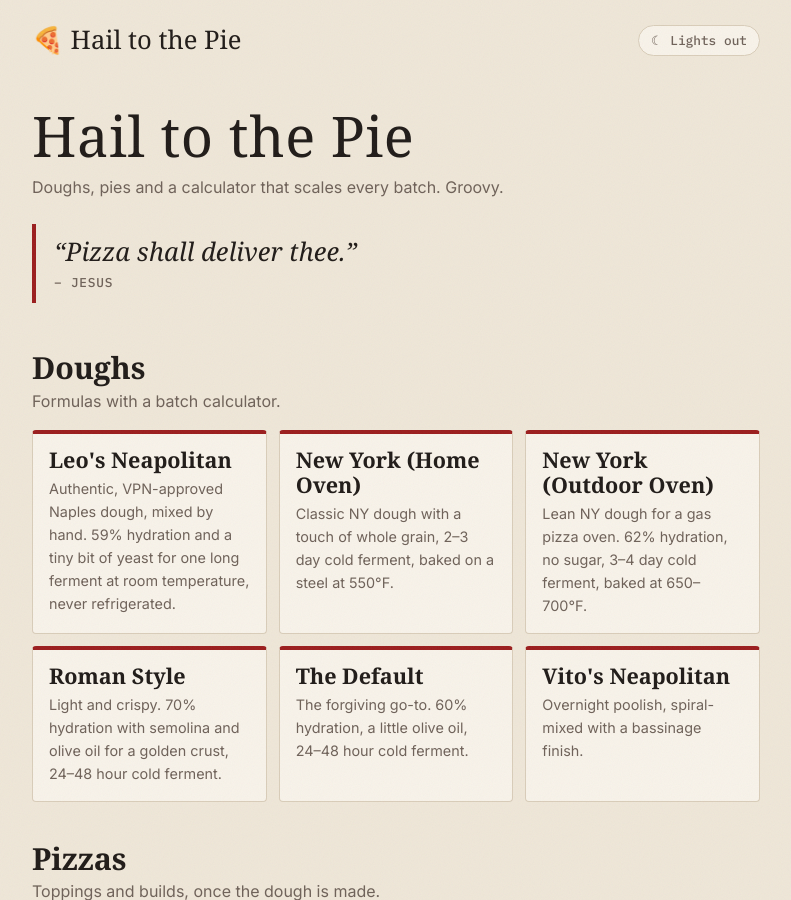
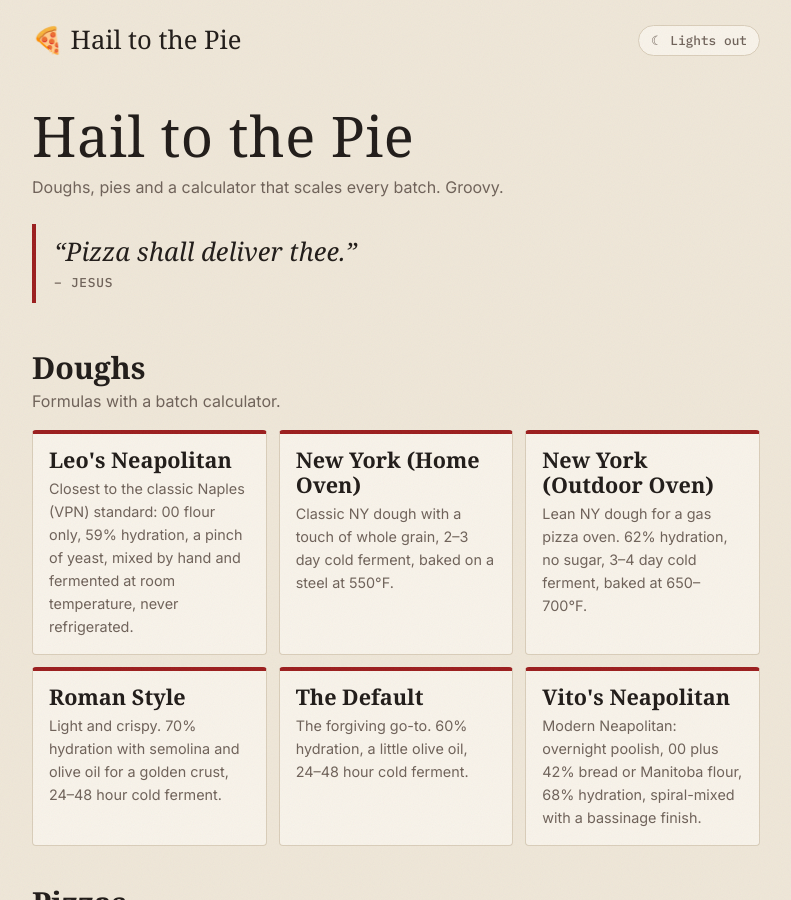
Before and after one commit to daftn/pizza, a Jekyll site: the page built from index.html, in a window 1280 px wide and 900 px high. Shown: the whole window, without its empty margins (244-1035 px from the left). Built offline with Jekyll 4.4.1, drawn with Linux system fonts in a browser that asks for light colours; some web fonts are replaced.

Commit message:
Neapolitan summaries: Leo's is closest to VPN; Vito's adds bread flour and a poolish
Co-Authored-By: Claude Opus 5.5 <noreply@anthropic.com>
Claude-Session: https://claude.ai/code/session_01CXsahQwDMBDTEp9ieURmT9

```diff
--- a/_recipes/leo-neapolitan.md
+++ b/_recipes/leo-neapolitan.md
@@ -1,7 +1,7 @@
 ---
 title: Leo's Neapolitan
 category: dough
-summary: Authentic, VPN-approved Naples dough, mixed by hand. 59% hydration and a tiny bit of yeast for one long ferment at room temperature, never refrigerated.
+summary: "Closest to the classic Naples (VPN) standard: 00 flour only, 59% hydration, a pinch of yeast, mixed by hand and fermented at room temperature, never refrigerated."
 yield:
   count: 15             # the batch as written below
   weight: 180           # 15 × 180g = 2,700g; the extra ~45g is a bowl-loss buffer
--- a/_recipes/vitos-neapolitan.md
+++ b/_recipes/vitos-neapolitan.md
@@ -1,7 +1,7 @@
 ---
 title: Vito's Neapolitan
 category: dough
-summary: Overnight poolish, spiral-mixed with a bassinage finish.
+summary: "Modern Neapolitan: overnight poolish, 00 plus 42% bread or Manitoba flour, 68% hydration, spiral-mixed with a bassinage finish."
 yield:
   count: 6              # the batch as written below
   weight: 280           # 6 × 280g = 1,680g; the extra 35g is a bowl-loss buffer
```
